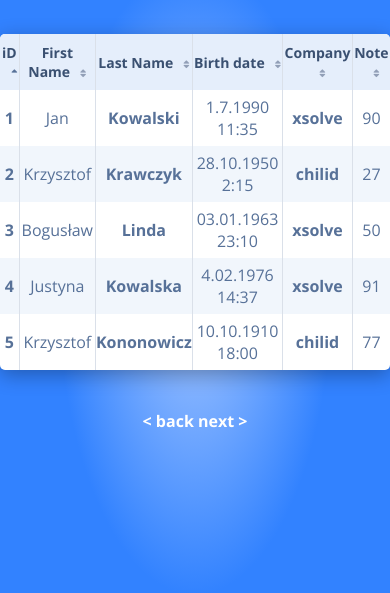
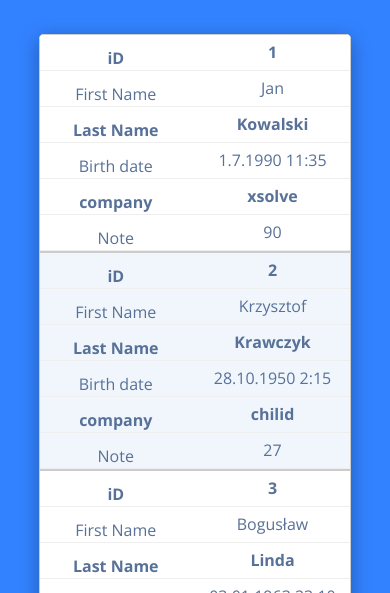
Before and after one commit to rrajca/Employe-table, a plain HTML site: page index.html in a window 390 px wide. Shown: the part 168-761 px from the top of the page. Drawn offline with nearby package versions, Linux system fonts and the light colour scheme.

Commit message:
media queries

```diff
--- a/style.css
+++ b/style.css
@@ -51,7 +51,7 @@ th {
 }
 
 th, td {
-    height: 56px;
+    height: 55px;
     border-right: 1px solid #DAE0E9;
 }
 
@@ -117,6 +117,10 @@ a:active {
     color: #fff;
 }
 
+#previous {
+    margin-right: 20px;
+}
+
 .disabled {
     pointer-events: none;
 }
@@ -131,3 +135,69 @@ footer {
 footer img {
     height: 22px;
 }
+
+@media
+only screen and (max-width: 760px),
+(min-device-width: 768px) and (max-device-width: 1024px)  {
+
+	table, thead, tbody, th, td, tr {
+		display: block;
+	}
+
+	thead tr {
+		position: absolute;
+		top: -9999px;
+		left: -9999px;
+	}
+
+	tr { border: 1px solid #ccc; }
+
+	td {
+		border: none;
+		border-bottom: 1px solid #eee;
+		position: relative;
+		padding-left: 50%;
+	}
+
+	td:before {
+		position: absolute;
+		top: 6px;
+		left: 6px;
+		width: 45%;
+		padding-right: 10px;
+		white-space: nowrap;
+	}
+
+	td:nth-of-type(1):before { content: "iD"; }
+	td:nth-of-type(2):before { content: "First Name"; }
+	td:nth-of-type(3):before { content: "Last Name"; }
+	td:nth-of-type(4):before { content: "Birth date"; }
+	td:nth-of-type(5):before { content: "Company"; }
+    td:nth-of-type(6):before { content: "Note"; }
+
+    body {
+        height: auto;
+        overflow: auto;
+    }
+
+    section {
+        display: flex;
+        flex-direction: column;
+        align-items: center;
+    }
+
+    table {
+        width: 80%;
+    }
+
+    th, td {
+        height: 35px;
+        line-height: 35px;
+    }
+
+    footer {
+        margin-top: 100px;
+        position: relative;
+        text-align: center;
+    }
+}
```
